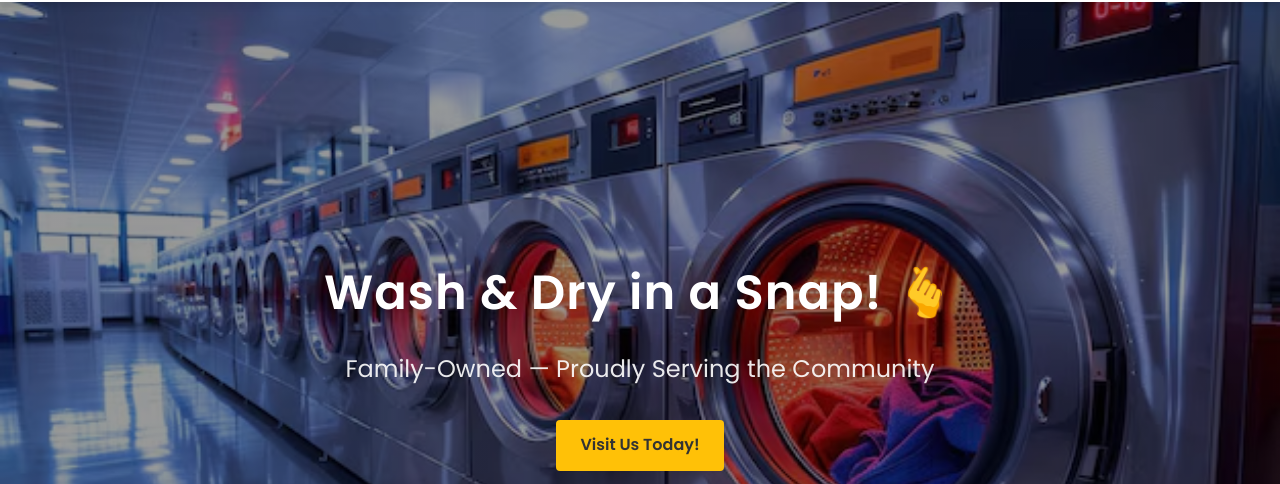
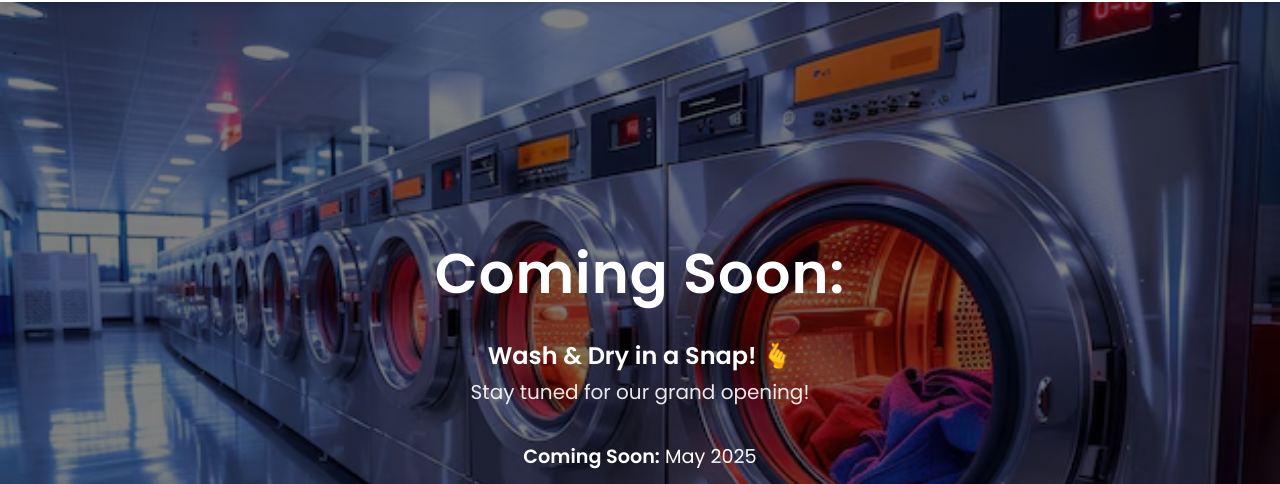
Before and after one commit to rizzomichaelg/snappycoin, a plain HTML site: page index.html in a window 1280 px wide. Shown: the part 316-800 px from the top of the page. Drawn offline with nearby package versions, Linux system fonts and the light colour scheme.

Commit message:
coming soon updates

```diff
--- a/index.html
+++ b/index.html
@@ -52,11 +52,16 @@
   </header>
 
   <!-- HERO SECTION -->
-  <section id="hero" class="hero-section">
+  <section id="hero" class="hero-section coming-soon">
     <div class="hero-content">
-      <h1>Wash &amp; Dry in a Snap! 🫰 </h1>
-      <p class="tagline">Family-Owned — Proudly Serving the Community</p>
-      <a class="btn-cta" href="#contact-section">Visit Us Today!</a>
+      <h1>Coming Soon:</h1>
+      <h2>Wash &amp; Dry in a Snap! 🫰</h2>
+      <p class="tagline">
+        Stay tuned for our grand opening!
+      </p>
+      <div class="announcement">
+        <p><strong>Coming Soon:</strong> May 2025</p>
+      </div>
     </div>
   </section>
 
--- a/styles.css
+++ b/styles.css
@@ -119,6 +119,43 @@ section {
   font-size: 1.5rem;
   margin-bottom: 2rem;
   opacity: 0.9;
+}
+
+/* Optional Coming Soon Styles */
+.hero-section.coming-soon {
+  background:
+    linear-gradient(rgba(0, 0, 0, 0.5), rgba(0, 0, 0, 0.5)),
+    url("assets/laundryrow.jpg.avif") center center / cover no-repeat;
+  color: var(--white);
+  text-align: center;
+}
+
+.hero-section.coming-soon .hero-content h1 {
+  font-size: 3.5rem;
+  margin-bottom: 1rem;
+}
+
+.hero-section.coming-soon .hero-content .tagline {
+  font-size: 1.25rem;
+  margin-bottom: 2rem;
+}
+
+.hero-section.coming-soon .announcement {
+  font-size: 1.2rem;
+  margin-bottom: 1.5rem;
+}
+
+.hero-section.coming-soon .signup input[type="email"] {
+  padding: 0.75rem;
+  border: none;
+  border-radius: 4px;
+  width: 80%;
+  max-width: 300px;
+  margin-bottom: 0.5rem;
+}
+
+.hero-section.coming-soon .signup .btn-cta {
+  padding: 0.75rem 1.5rem;
 }
 
 .btn-cta {
```
